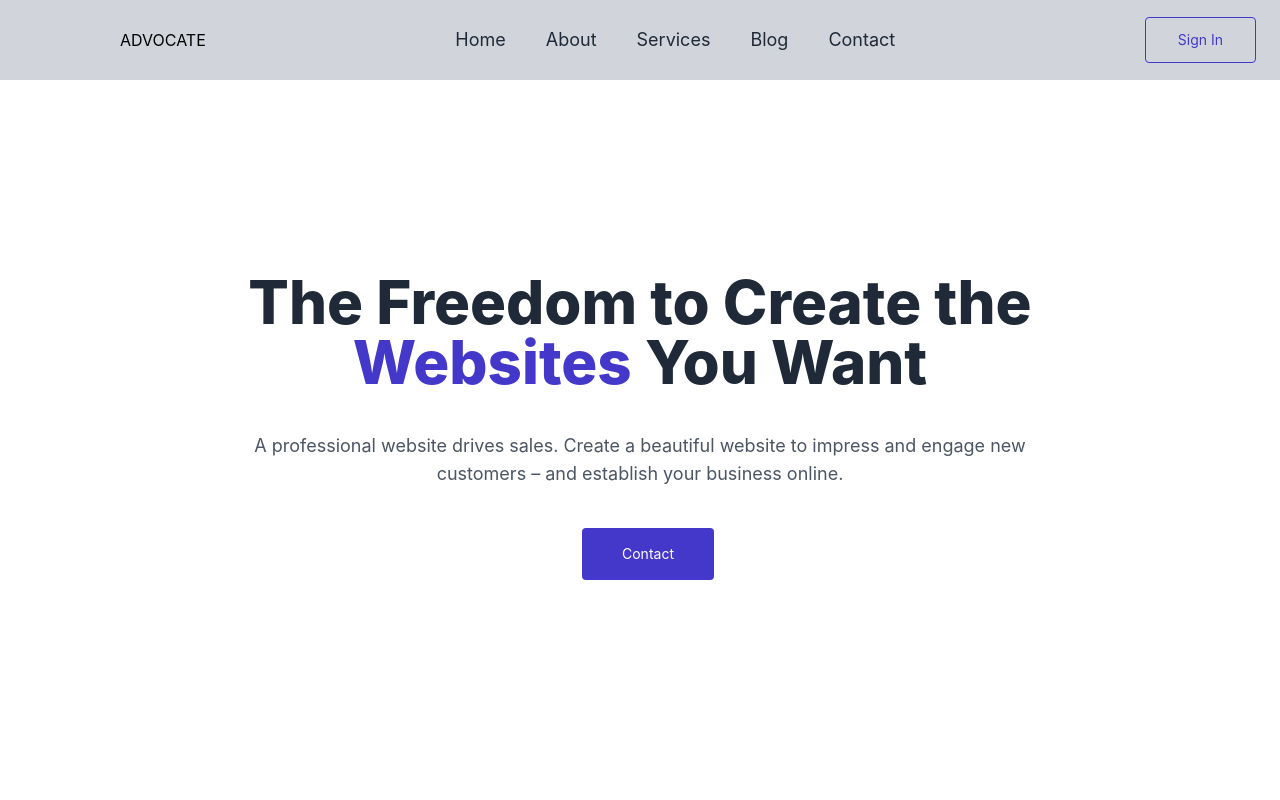
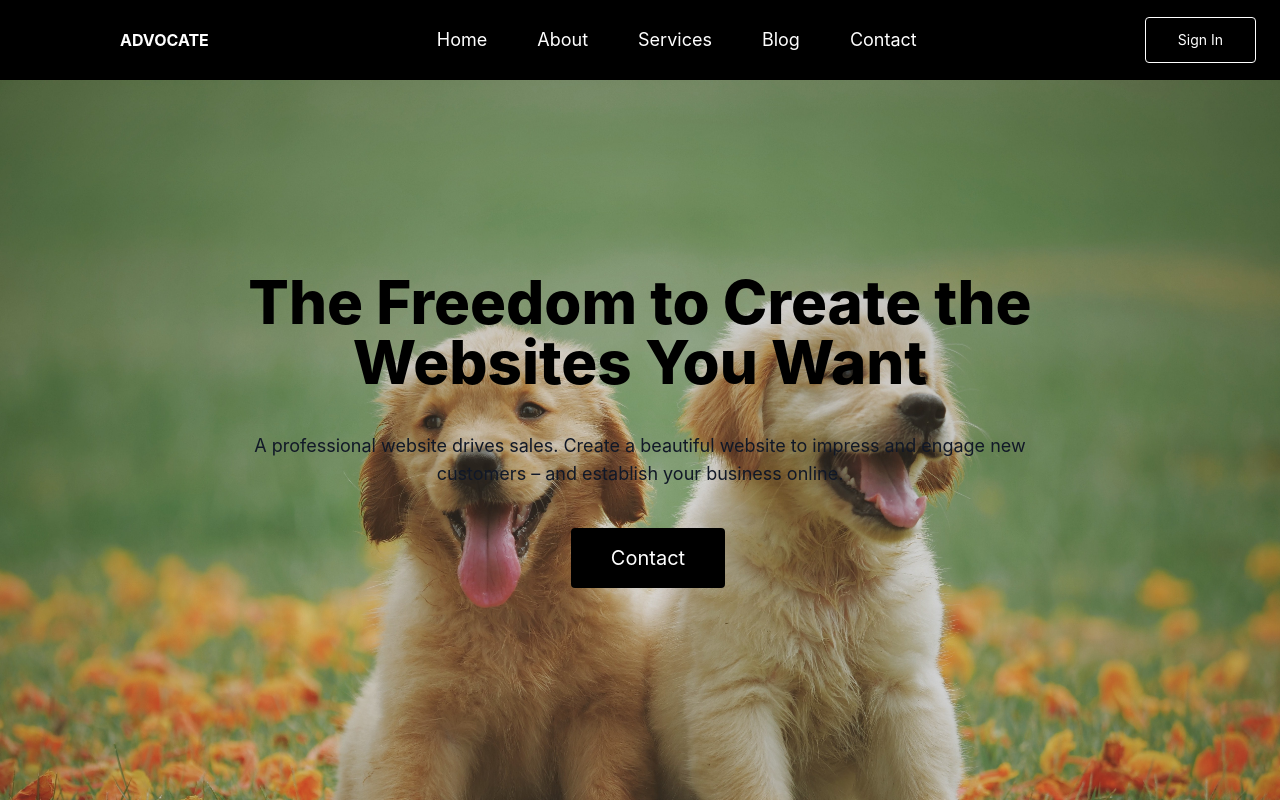
Before and after one commit to kumarpankaj28/Advocate_Website, a React (Create React App) app: page / in a window 1280 px wide. Shown: the top 800 px of the page. Built offline with nearby package versions, Linux system fonts and the light colour scheme.

Commit message:
header and hero initiate

```diff
--- a/src/App.css
+++ b/src/App.css
@@ -23,6 +23,30 @@
   font-size: calc(10px + 2vmin);
   color: white;
 }
+.hero{
+  background-image:url("/src/assets/img/imae1.jpg");
+  background-position: center; /* Center the image */
+  background-repeat: no-repeat; /* Do not repeat the image */
+  background-size: cover; /* Resize the background image to cover the entire container */
+}
+.hero button ::before{
+  content: "";
+  position: absolute;
+  top: 0;
+  left: 0;
+  width: 100%;
+  height: 100%;
+  z-index: -1;
+  border-radius: 7px;
+  transform: translateY(5px);
+}
+.hero button:active{
+  transform: translateY(5px);
+}
+.hero button:active::before{
+  transform: translateY(0);
+}
+
 
 .App-link {
   color: #61dafb;
--- a/src/components/Header/Header.js
+++ b/src/components/Header/Header.js
@@ -27,12 +27,12 @@ export default function Header() {
 
   return (
     <div>
-      <nav className="w-full bg-gray-300 relative">
+      <nav className="w-full bg-black relative">
         <div
-          className={`container bg-gray-300 mx-auto w-full h-20 px-6 flex items-center justify-between ${stickyClass} `}
+          className={`container bg-black mx-auto w-full h-20 px-6 flex items-center justify-between ${stickyClass} `}
         >
           <div className="">
-            <h1 className="lg:ml-24 ">
+            <h1 className="lg:ml-24 font-bold text-white">
               <Link to="/">ADVOCATE</Link>
             </h1>
           </div>
@@ -156,26 +156,36 @@ export default function Header() {
                   <line x1={6} y1={6} x2={18} y2={18} />
                 </svg>
               </div>
-              <ul className="flex text-3xl md:text-base items-center py-10 md:flex flex-col md:flex-row justify-center fixed md:relative top-0 bottom-0 left-0 right-0 bg-white md:bg-transparent z-20">
-                <li className="text-gray-800 hover:text-gray-900 cursor-pointer lg:text-lg pt-10 md:pt-0">
+              <ul className="flex text-3xl md:text-base items-center py-10 md:flex flex-col md:flex-row justify-center fixed md:relative top-0 bottom-0 left-0 right-0  md:bg-transparent z-20">
+                <button className="btn hover:bg-white px-1 py-1 focus:outline-none bg-transparent transition duration-200 ease-in-out rounded border border-black">
+                  <li className="text-white hover:text-black cursor-pointer lg:text-lg pt-10 md:pt-0 lg:mr-5 lg:ml-5 ">
                     <Link to="/">Home</Link>
                   </li>
-                <li className="text-gray-800 hover:text-gray-900 cursor-pointer lg:text-lg pt-10 md:pt-0 md:ml-5 lg:ml-10">
+                </button>
+                <button className="btn hover:bg-white px-1 py-1 focus:outline-none bg-transparent transition duration-200 ease-in-out rounded border border-black ">
+                  <li className="text-white  hover:text-black cursor-pointer lg:text-lg pt-10 md:pt-0 md:ml-5 lg:mr-5 md:mr-5">
                     <Link to="/about">About</Link>
                   </li>
-                <li className="text-gray-800 hover:text-gray-900 cursor-pointer lg:text-lg pt-10 md:pt-0 md:ml-5 lg:ml-10">
+                </button>
+                <button className="btn hover:bg-white px-1 py-1 focus:outline-none bg-transparent transition duration-200 ease-in-out rounded border border-black ">
+                  <li className="text-white hover:text-black cursor-pointer lg:text-lg pt-10 md:pt-0 md:ml-5 lg:mr-5 md:mr-5">
                     <Link to="/services">Services</Link>
                   </li>
-                <li className="text-gray-800 hover:text-gray-900 cursor-pointer lg:text-lg pt-10 md:pt-0 md:ml-5 lg:ml-10">
+                </button>
+                <button className="btn hover:bg-white px-1 py-1 focus:outline-none bg-transparent transition duration-200 ease-in-out rounded border border-black ">
+                  <li className="text-white hover:text-black cursor-pointer lg:text-lg pt-10 md:pt-0 md:ml-5 lg:mr-5 md:mr-5">
                     <Link to="/blog">Blog</Link>
                   </li>
-                <li className="text-gray-800 hover:text-gray-900 cursor-pointer lg:text-lg pt-10 md:pt-0 md:ml-5 lg:ml-10">
+                </button>
+                <button className="btn hover:bg-white px-1 py-1 focus:outline-none bg-transparent transition duration-200 ease-in-out rounded border border-black ">
+                  <li className="text-white hover:text-black cursor-pointer lg:text-lg pt-10 md:pt-0 md:ml-5 lg:mr-5 md:mr-5">
                     <Link to="/contact">Contact</Link>
                   </li>
+                </button>
               </ul>
             </div>
           </div>
-          <button className="focus:outline-none hidden md:block bg-transparent transition duration-150 ease-in-out hover:bg-gray-200 rounded border border-indigo-700 text-indigo-700 px-4 sm:px-8 py-1 sm:py-3 text-sm">
+          <button className="focus:outline-none hidden md:block bg-transparent transition duration-150 ease-in-out hover:bg-white hover:text-black rounded border border-white text-white px-4 sm:px-8 py-1 sm:py-3 text-sm">
             <Link to="/contact">Sign In</Link>
           </button>
         </div>
--- a/src/views/Home/Heros/Heros.js
+++ b/src/views/Home/Heros/Heros.js
@@ -4,24 +4,24 @@ import { Link } from "react-router-dom";
 export default function Heros() {
   return (
     <div>
-      <div className=" min-h-screen">
+      <div className=" hero min-h-screen ">
         <div className="container mx-auto flex flex-col items-center py-12 sm:py-24">
           <div className="w-11/12 sm:w-2/3 mb-5 sm:mb-10 mt-24">
-            <h1 className="text-2xl sm:text-3xl md:text-4xl lg:text-5xl xl:text-6xl text-center text-gray-800 font-extrabold leading-tight">
+            <h1 className="text-2xl sm:text-3xl md:text-4xl lg:text-5xl xl:text-6xl text-center text-black font-extrabold leading-tight">
               The Freedom to Create the{" "}
-              <span className="text-indigo-700">Websites</span> You Want
+              <span className="text-black">Websites</span> You Want
             </h1>
-            <p className="mt-5 sm:mt-10 text-gray-600 font-normal text-center text-lg sm:text-lg">
+            <p className="mt-5 sm:mt-10 text-gray-900 font-normal text-center text-lg sm:text-lg">
               A professional website drives sales. Create a beautiful website to
               impress and engage new customers – and establish your business
               online.
             </p>
           </div>
-          <div className="flex justify-center items-center">
+          <div className=" flex justify-center items-center">
             {/* <button className="focus:outline-none bg-indigo-700 transition duration-150 ease-in-out hover:bg-indigo-600 rounded text-white px-4 sm:px-10 py-2 sm:py-4 text-sm">
               Get Started
             </button> */}
-            <button className="ml-4 focus:outline-none bg-indigo-700 transition duration-150 ease-in-out hover:bg-indigo-600 rounded text-white px-4 sm:px-10 py-2 sm:py-4 text-sm">
+            <button className="ml-4 focus:outline-none bg-black transition duration-150 ease-in-out hover:bg-gray-800 rounded text-white px-12 sm:px-10 py-5 sm:py-4 text-xl">
               <Link to="/contact">Contact</Link>
             </button>
           </div>
```
Lines whose indentation alone changed are shown as unchanged.
